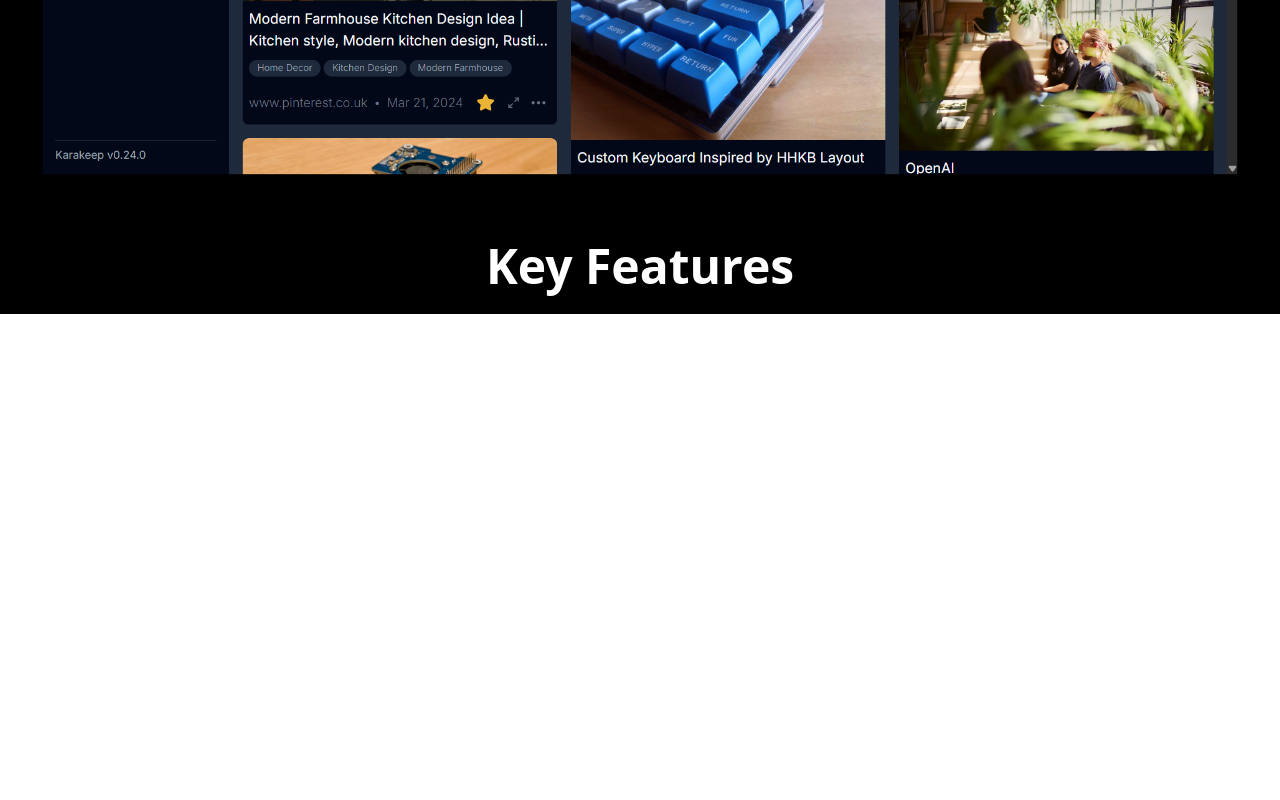
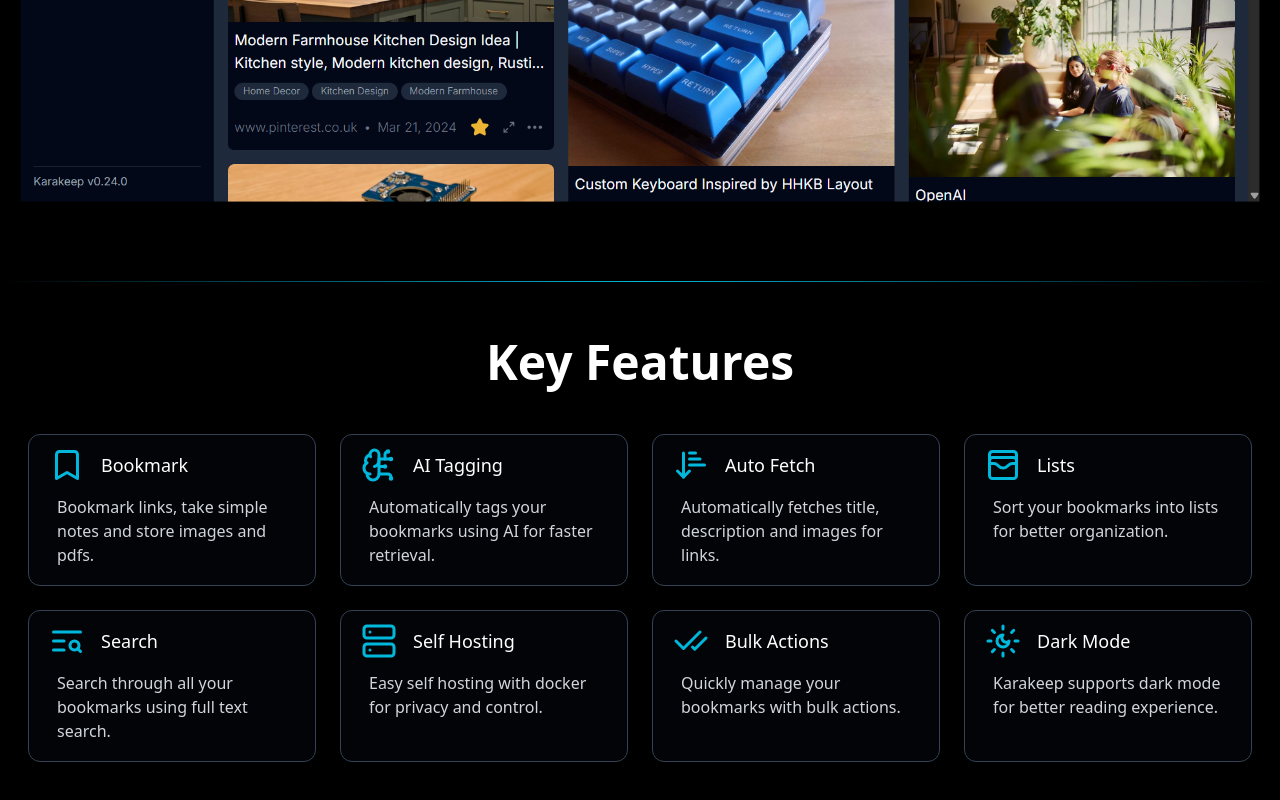
Before and after one commit to ekambains/karakeep-landing, a React (Vite) app: page / in a window 1280 px wide. Shown: the part 1162-1962 px from the top of the page. Before the commit the page ends 1476 px from the top, so only its background shows below. Built offline with nearby package versions, Linux system fonts and the light colour scheme.

Commit message:
Features component done

```diff
--- a/src/components/Features.tsx
+++ b/src/components/Features.tsx
@@ -1,13 +1,90 @@
+import {
+    ArrowDownNarrowWide,
+    Bookmark,
+    BrainCircuit,
+    CheckCheck,
+    Server,
+    SunMoon,
+    TextSearch,
+    WalletCards,
+ } from "lucide-react";
+import { motion } from "motion/react";
+import Line from "./Line";
 
 
 const Features = () => {
+    const featuresList = [
+        {
+          icon: Bookmark,
+          title: "Bookmark",
+          description: "Bookmark links, take simple notes and store images and pdfs.",
+        },
+        {
+          icon: BrainCircuit,
+          title: "AI Tagging",
+          description:
+            "Automatically tags your bookmarks using AI for faster retrieval.",
+        },
+        {
+          icon: ArrowDownNarrowWide,
+          title: "Auto Fetch",
+          description:
+            "Automatically fetches title, description and images for links.",
+        },
+        {
+          icon: WalletCards,
+          title: "Lists",
+          description: "Sort your bookmarks into lists for better organization.",
+        },
+        {
+          icon: TextSearch,
+          title: "Search",
+          description: "Search through all your bookmarks using full text search.",
+        },
+        {
+          icon: Server,
+          title: "Self Hosting",
+          description: "Easy self hosting with docker for privacy and control.",
+        },
+        {
+          icon: CheckCheck,
+          title: "Bulk Actions",
+          description: "Quickly manage your bookmarks with bulk actions.",
+        },
+        {
+          icon: SunMoon,
+          title: "Dark Mode",
+          description: "Karakeep supports dark mode for better reading experience.",
+        },
+      ];
+
   return (
-    <div className="flex flex-col justify-center items-center mt-24 m-2 gap-4">
-        <div>
+    <div className="flex flex-col justify-center items-center mt-10 gap-4">
+        <div className="mb-8">
             <span className="text-5xl text-white font-bold">
                 Key Features
             </span>
         </div>
+        <div className="flex flex-wrap justify-center w-full gap-6">
+            {featuresList.map((feature) => (
+                    <motion.div
+                        whileHover={{
+                            y: -5,
+                        }}
+                        key={feature.title}
+                        className="w-72 h-38 z-10 flex flex-col bg-gray-900/20 hover:bg-[rgba(59,131,255,0.2)] border border-gray-700 rounded-xl py-3 px-5"
+                    >
+                        <div className="flex gap-4 items-center">
+                            <feature.icon size={36} className="text-cyan-500" />
+                            <span className="text-lg text-white">{feature.title}</span>
+                        </div>
+                        <div className="ml-2 mt-3 text-gray-300">
+                            <p>{feature.description}</p>
+                        </div>
+                    </motion.div>
+            ))}
+        </div>
+        <Line />
     </div>
   )
 }
--- a/src/components/Hero.tsx
+++ b/src/components/Hero.tsx
@@ -1,6 +1,7 @@
 import { ArrowDownNarrowWide, Bookmark, BrainCircuit, Play, Server, Sparkles } from "lucide-react"
 import { easeInOut, motion, spring } from "motion/react"
 import HeroScroll from "./HeroScroll";
+import Line from "./Line";
 
 const Hero = () => {
     const DEMO_LINK = "https://try.karakeep.app";
@@ -149,6 +150,7 @@ const Hero = () => {
         </motion.div>
         {/* motion div ends here */}
         <HeroScroll />
+        <Line />
     </div>
   )
 }
--- a/src/components/HeroScroll.tsx
+++ b/src/components/HeroScroll.tsx
@@ -15,6 +15,7 @@ const HeroScroll = () => {
         style={{
             scale: scaleContent,
         }}
+        className="m-4"
     >
         <img src="/Hero.png" alt="Karakeep Dashboard" className="w-270" />
     </motion.div>
--- /dev/null
+++ b/src/components/Line.tsx
@@ -0,0 +1,10 @@
+
+const Line = () => {
+  return (
+    <div className="mt-20 m-4 relative sm:w-screen w-full">
+        <span className="absolute inset-x-0 bottom-0 bg-gradient-to-r from-transparent via-cyan-500 to-transparent h-px mx-auto w-full"></span>
+    </div>
+  )
+}
+
+export default Line
```
